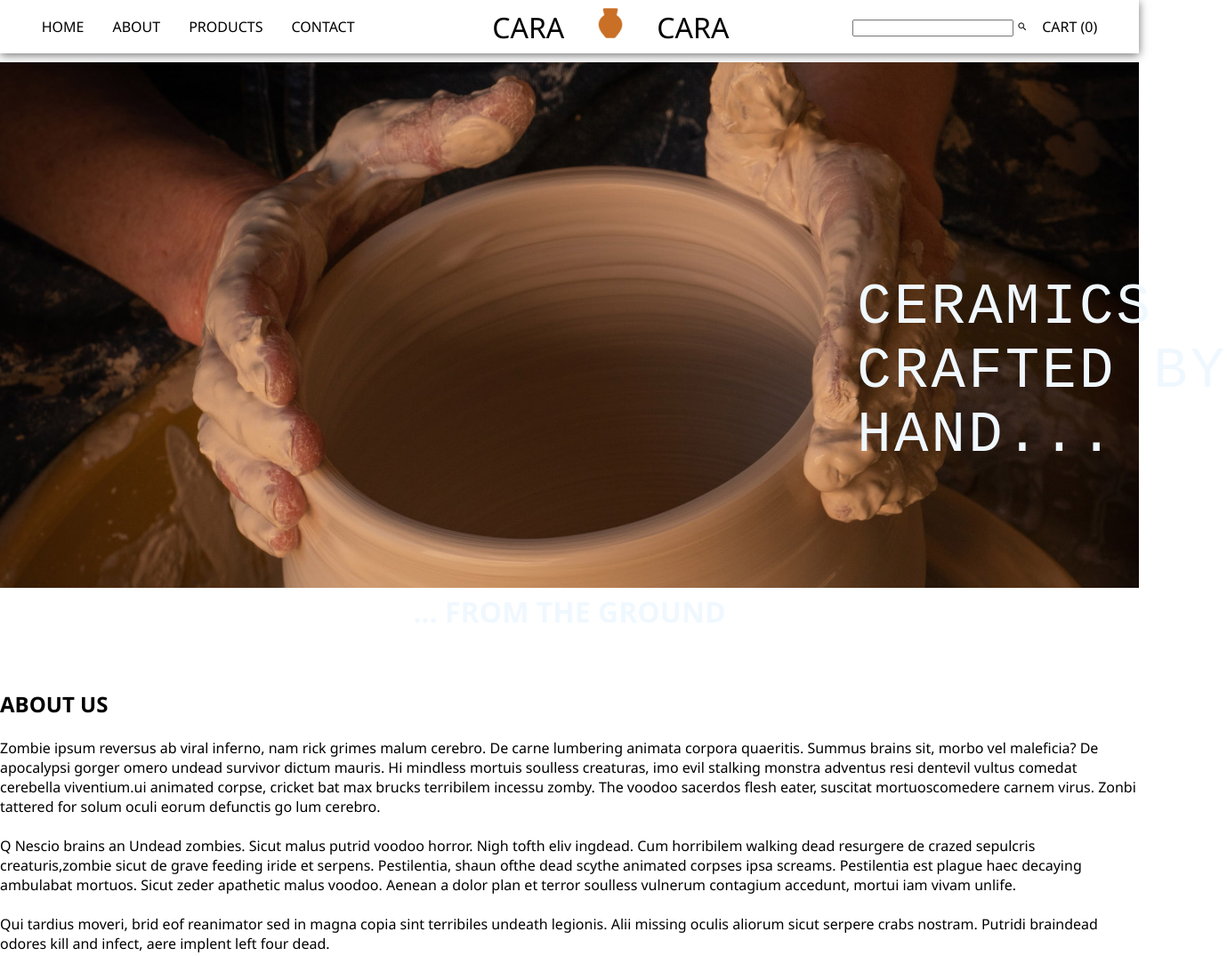
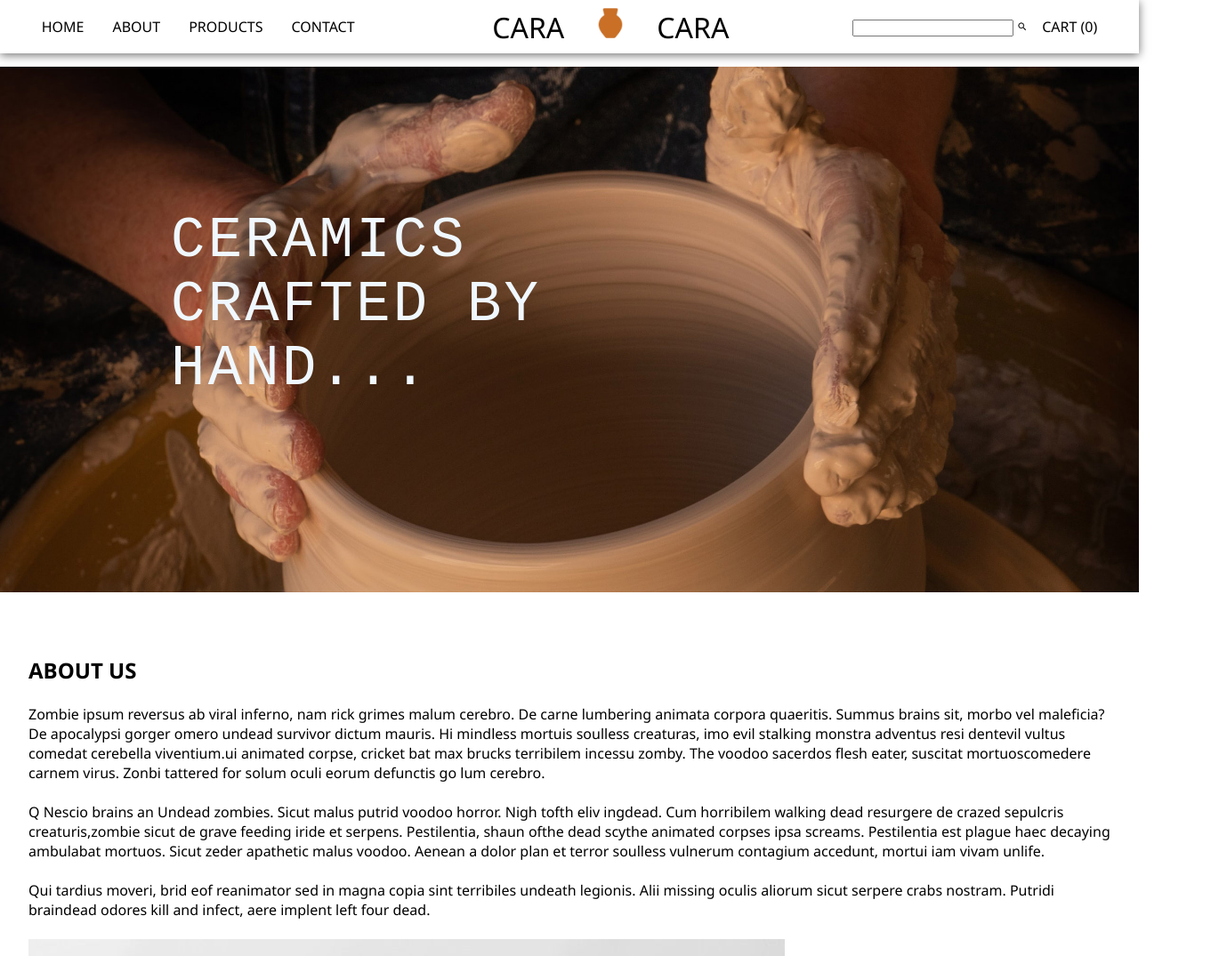
Before and after one commit to KashGrayz/eCommerce_Website, a plain HTML site: page index.html in a window 1280 px wide. Shown: the top 1075 px of the page at 89% size, 1379 px wide, since content can reach past the window. Drawn offline with Linux system fonts and the light colour scheme.

Commit message:
Header Created

```diff
--- a/index.html
+++ b/index.html
@@ -34,17 +34,21 @@
     </nav>
     <br>
     <header>
-        <div class="flex-container2">
-            <img class="" src="./assets/earl-wilcox-y3W0CzO063w-unsplash-alt.jpg" width="100%" alt="CARA CARA logo">
+        <div class="container2">
+            <img class="" src="./assets/earl-wilcox-y3W0CzO063w-unsplash-alt.jpg" width="100%" alt="CARA CARA Pottery">
             <div class="top-left">
                 <pre>
                     CERAMICS
-                      CRAFTED BY
-                   HAND...
+                    CRAFTED BY
+                    HAND...
                 </pre>
             </div>
-            <div>
-                <h1>... FROM THE GROUND</h1>
+            <div class="bottom-right">
+                <pre>
+                     ...FROM
+                         THE
+                      GROUND
+                <pre>
             </div>
         </div>
     </header>
--- a/styles.css
+++ b/styles.css
@@ -9,7 +9,7 @@
 body {
     display: block;
     font-family: 'Segoe UI', Tahoma, Geneva, Verdana, sans-serif;
-    margin-top: 3rem;
+    margin-top: 3.3rem;
 }
 
 .navbar{
@@ -39,9 +39,8 @@
     height: 60px;
 }
 
-.flex-container2 {
+.container2 {
     position: relative;
-    text-align: center;
     color: aliceblue;
 }
 
@@ -56,6 +55,7 @@
     align-items: center;
     justify-content: space-around;
 }
+
 .logo1 {
     display: flex;
     font-size: 2rem;
@@ -65,8 +65,26 @@
 
 .top-left {
     position: absolute;
-    top: 15rem;
-    left: 3rem;
     font-size: 4rem;
     letter-spacing: .2rem;
+    top: 10rem;
+    left: -40rem;
 }
+
+.bottom-right {
+    position: absolute;
+    font-size: 4rem;
+    letter-spacing: .2rem;
+    right: 10rem;
+    top: 75rem;
+
+}
+
+body section {
+    padding-left: 2rem;
+    padding-right: 2rem;
+}
+
+footer {
+    background-color: #bf7631;
+}
```
